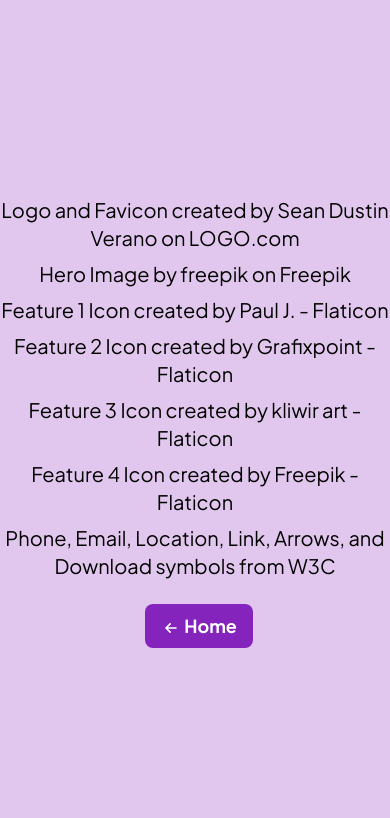
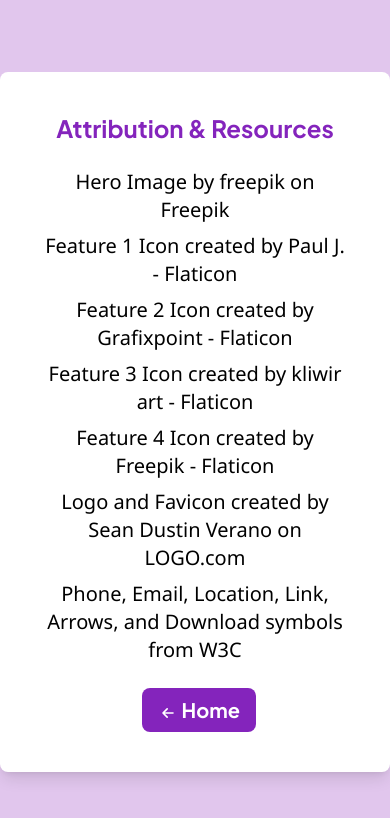
Before and after one commit to seanverano/resumate, a React (Vite) app: page /attribution in a window 390 px wide. Shown: the top 818 px of the page. Built offline with nearby package versions, Linux system fonts and the light colour scheme.

Commit message:
Edit styling of attribution, preloader and mobile warning component

```diff
--- a/src/components/MobileWarning.jsx
+++ b/src/components/MobileWarning.jsx
@@ -33,7 +33,7 @@
       style={{ zIndex: 9999 }}
       className="fixed top-0 left-0 w-full h-full bg-[#e1c6ed] bg-opacity-100 flex items-center justify-center"
     >
-      <div className="bg-white p-6 rounded-lg shadow-lg max-w-xs text-center">
+      <div className="fixed bg-[#ffffff] p-6 rounded-lg shadow-lg max-w-xs text-center">
         <h2 className="text-2xl font-jakarta font-bold text-[#8424BC] mb-4">
           Oops, a little notice!
         </h2>
--- a/src/components/Preloader.css
+++ b/src/components/Preloader.css
@@ -12,7 +12,7 @@
   max-width: 100%;
   border: 0.5rem solid #8424bc;
   border-radius: 0.5rem;
-  background-color: #e1c6ed;
+  background-color: #ffffff;
   position: relative;
   margin: 1rem;
   overflow: hidden;
@@ -40,6 +40,6 @@
 
 .title {
   font-size: 2rem;
-  color: var(--main-color);
+  color: #000000;
   margin-bottom: 1rem;
 }
--- a/src/components/Preloader.jsx
+++ b/src/components/Preloader.jsx
@@ -7,9 +7,13 @@
 const Preloader = () => {
   return (
     <div className="preloader-container bg-[#E1C6ED]">
-      <img src={Logo} alt="Logo" className="preloader-logo w-2/5" />
-      <h1 className="title text-[#8424bc] font-jakarta mt-8">Loading...</h1>
-      <div className="marker-loader"></div>
+      <div className="w-4/5 flex flex-col items-center justify-center bg-[#ffffff] px-6 py-10 rounded-lg shadow-lg">
+        <img src={Logo} alt="Logo" className="preloader-logo w-2/5" />
+        <h1 className="title text-[#8424bc] font-jakarta mt-8">
+          Time to build yours?
+        </h1>
+        <div className="marker-loader"></div>
+      </div>
     </div>
   );
 };
--- a/src/pages/AttributionPage.jsx
+++ b/src/pages/AttributionPage.jsx
@@ -9,20 +9,17 @@
   return (
     <>
       <section className="font-jakarta bg-[#e1c6ed] flex flex-col items-center justify-center min-h-screen">
-        <div className="text-xl text-center">
-          <p className="text-[#000000] mb-2">
-            <a href="https://logo.com/">
-              Logo and Favicon created by Sean Dustin Verano
-            </a>{" "}
-            on LOGO.com
+        <div className="text-xl text-center bg-[#ffffff] p-10 rounded-lg shadow-lg">
+          <p className="text-2xl font-jakarta font-bold text-[#8424bc] mb-6">
+            Attribution & Resources
           </p>
-          <p className="text-[#000000] mb-2">
+          <p className="text-xl font-noto text-[#000000] mb-2">
             <a href="https://www.https://www.freepik.com/free-vector/customer-support-flat-illustration_13107135.htm#from_view=detail_alsolike">
               Hero Image by freepik
             </a>{" "}
             on Freepik
           </p>
-          <p className="text-[#000000] mb-2">
+          <p className="text-xl font-noto text-[#000000] mb-2">
             <a
               href="https://www.flaticon.com/free-icons/friends"
               title="friends icons"
@@ -30,7 +27,7 @@
               Feature 1 Icon created by Paul J. - Flaticon
             </a>
           </p>
-          <p className="text-[#000000] mb-2">
+          <p className="text-xl font-noto text-[#000000] mb-2">
             <a
               href="https://www.flaticon.com/free-icons/overview"
               title="overview icons"
@@ -38,12 +35,12 @@
               Feature 2 Icon created by Grafixpoint - Flaticon
             </a>
           </p>
-          <p className="text-[#000000] mb-2">
+          <p className="text-xl font-noto text-[#000000] mb-2">
             <a href="https://www.flaticon.com/free-icons/pdf" title="pdf icons">
               Feature 3 Icon created by kliwir art - Flaticon
             </a>
           </p>
-          <p className="text-[#000000] mb-2">
+          <p className="text-xl font-noto text-[#000000] mb-2">
             <a
               href="https://www.flaticon.com/free-icons/navigation"
               title="navigation icons"
@@ -51,16 +48,21 @@
               Feature 4 Icon created by Freepik - Flaticon
             </a>
           </p>
-          <p className="text-[#000000] mb-6">
+          <p className="text-xl font-noto text-[#000000] mb-2">
+            <a href="https://logo.com/">
+              Logo and Favicon created by Sean Dustin Verano
+            </a>{" "}
+            on LOGO.com
+          </p>
+          <p className="text-xl font-noto text-[#000000] mb-6">
             <a href="http://www.w3.org/2000/svg" title="due date icons">
               Phone, Email, Location, Link, Arrows, and Download symbols from
               W3C
             </a>
           </p>
-        </div>
           <button
             onClick={goHome}
-          className="text-lg font-jakarta font-bold
+            className="text-xl font-jakarta font-bold
             text-[#ffffff] bg-[#8424BC] rounded-lg px-4 py-2
             hover:bg-transparent hover:text-[#8424BC] transition duration-300
             ml-2"
@@ -81,6 +83,7 @@
             </svg>{" "}
             Home
           </button>
+        </div>
       </section>
     </>
   );
```
Lines whose indentation alone changed are shown as unchanged.
